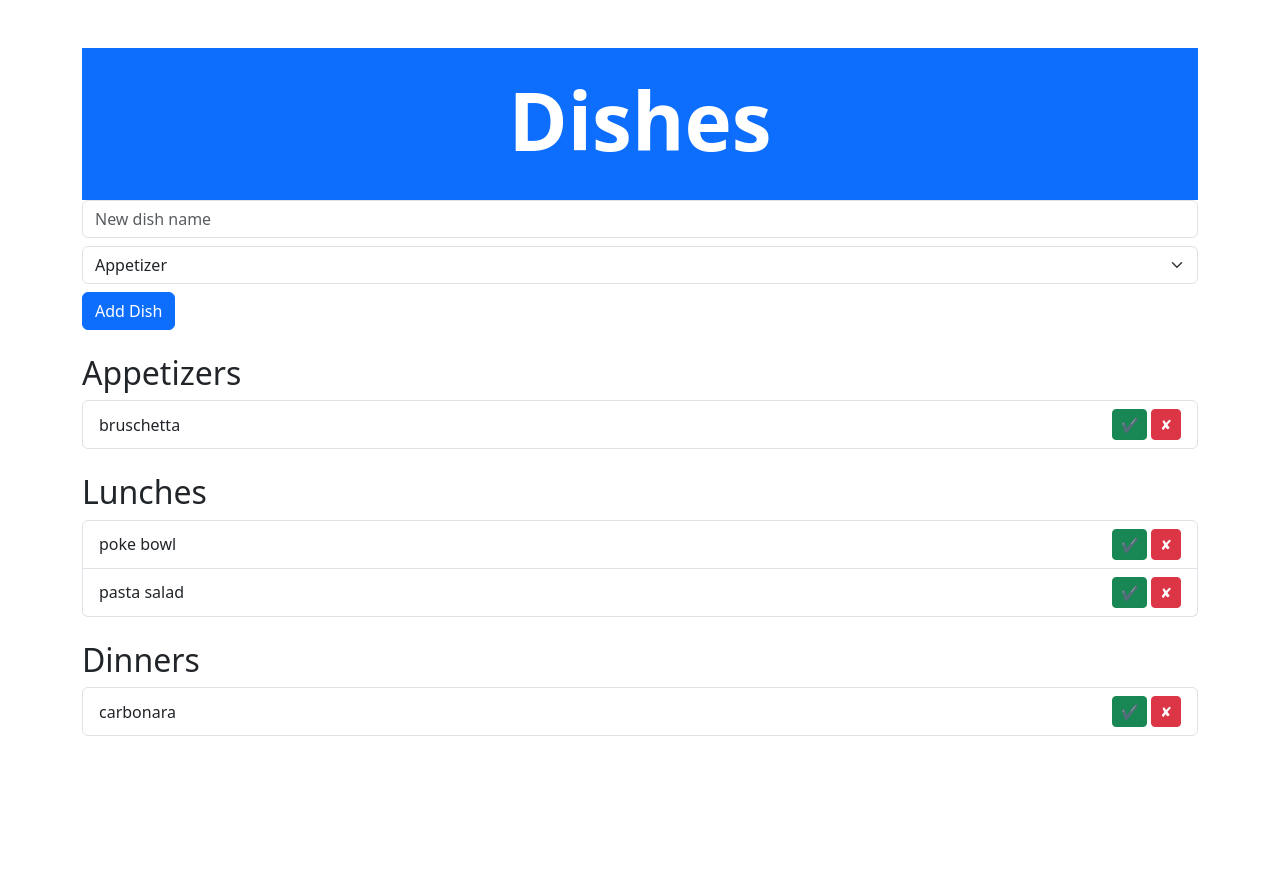
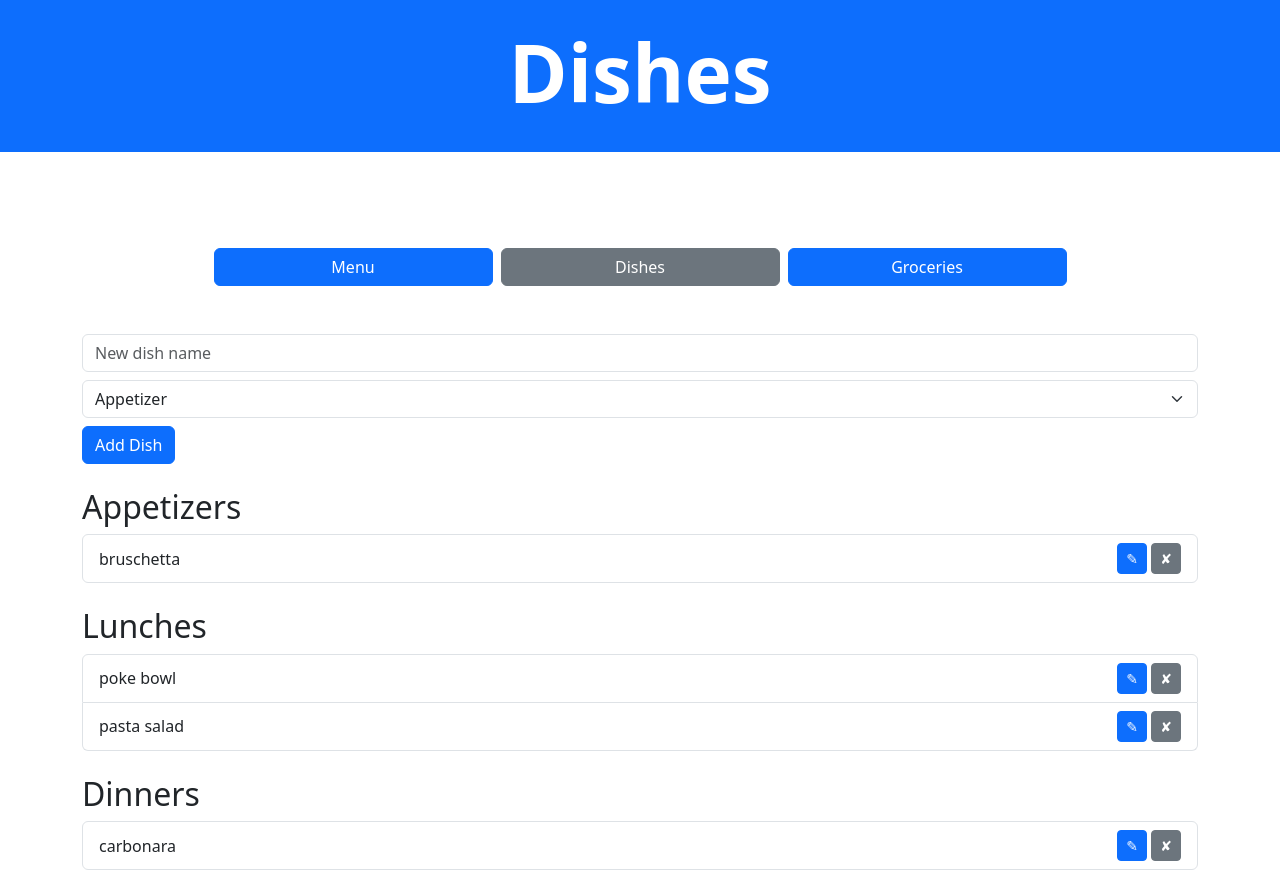
Before and after one commit to NickHemerycke/NomNomicon, a Flask app: page / in a window 1280 px wide. Before the commit the page ends 736 px from the top, so only its background shows below. Run offline with Flask 3, Linux system fonts and the light colour scheme; data comes from the database, SQL or seed files in the repository; both versions use the stored data as it was after the commit.

Commit message:
setting up the other pages

```diff
--- a/templates/index.html
+++ b/templates/index.html
@@ -5,12 +5,19 @@
     <link rel="stylesheet" type="text/css" href="{{ url_for('static', filename='styles.css') }}">
     <link href="https://cdn.jsdelivr.net/npm/bootstrap@5.3.3/dist/css/bootstrap.min.css" rel="stylesheet">
 </head>
-<body class="container mt-5">
+<body>
     <header class="bg-primary text-white py-4">
-        <div class="container text-center">
+        <div class="container-fluid text-center">
             <h1 class="display-1 fw-bold">Dishes</h1>
         </div>
     </header>
+    <div class="container mt-5 py-4">
+
+        <div class="d-flex gap-2 justify-content-center mb-4 py-4">
+            <button onclick ="location.href='http://localhost:5000/menu'" class="btn btn-primary w-25">Menu</button>
+            <button onclick ="location.href='http://localhost:5000'" class="btn btn-secondary w-25">Dishes</button>
+            <button onclick ="location.href='http://localhost:5000/ingredients'" class="btn btn-primary w-25">Groceries</button>
+        </div>
 
         <form action="/add" method="POST" class="mb-4">
             <input name="dish_name" class="form-control mb-2" placeholder="New dish name" required>
@@ -22,7 +29,7 @@
             <button type="submit" class="btn btn-primary">Add Dish</button>
         </form>
 
-    <!-- Appetizers Section -->
+
         <h2>Appetizers</h2>
         <ul class="list-group mb-4">
             {% for dish in appetizers %}
@@ -31,8 +38,8 @@
                         {{ dish.name }}
                     </span>
                     <div>
-                    <a href="/addToMenu/{{ dish.id }}" class="btn btn-success btn-sm">✔</a>
-                    <a href="/delete/{{ dish.id }}" class="btn btn-danger btn-sm">✘</a>
+                        <a href="/addToMenu/{{ dish.id }}" class="btn btn-primary btn-sm">✎</a>
+                        <a href="/delete/{{ dish.id }}" class="btn btn-secondary btn-sm">✘</a>
                     </div>
                 </li>
             {% endfor %}
@@ -46,8 +53,8 @@
                         {{ dish.name }}
                     </span>
                     <div>
-                    <a href="/addToMenu/{{ dish.id }}" class="btn btn-success btn-sm">✔</a>
-                    <a href="/delete/{{ dish.id }}" class="btn btn-danger btn-sm">✘</a>
+                        <a href="/addToMenu/{{ dish.id }}" class="btn btn-primary btn-sm">✎</a>
+                        <a href="/delete/{{ dish.id }}" class="btn btn-secondary btn-sm">✘</a>
                     </div>
                 </li>
             {% endfor %}
@@ -61,13 +68,13 @@
                         {{ dish.name }}
                     </span>
                     <div>
-                    <a href="/addToMenu/{{ dish.id }}" class="btn btn-success btn-sm">✔</a>
-                    <a href="/delete/{{ dish.id }}" class="btn btn-danger btn-sm">✘</a>
+                        <a href="/addToMenu/{{ dish.id }}" class="btn btn-primary btn-sm">✎</a>
+                        <a href="/delete/{{ dish.id }}" class="btn btn-secondary btn-sm">✘</a>
                     </div>
                 </li>
             {% endfor %}
         </ul>
-
+    </div>
 
     <script src="https://cdn.jsdelivr.net/npm/bootstrap@5.3.3/dist/js/bootstrap.bundle.min.js"></script>
 </body>
```
Also changed, not shown: templates/ingredients.html (+15 -1 lines), templates/menu.html (+15 -1 lines), instance/dish.db. Lines whose indentation alone changed are shown as unchanged.
